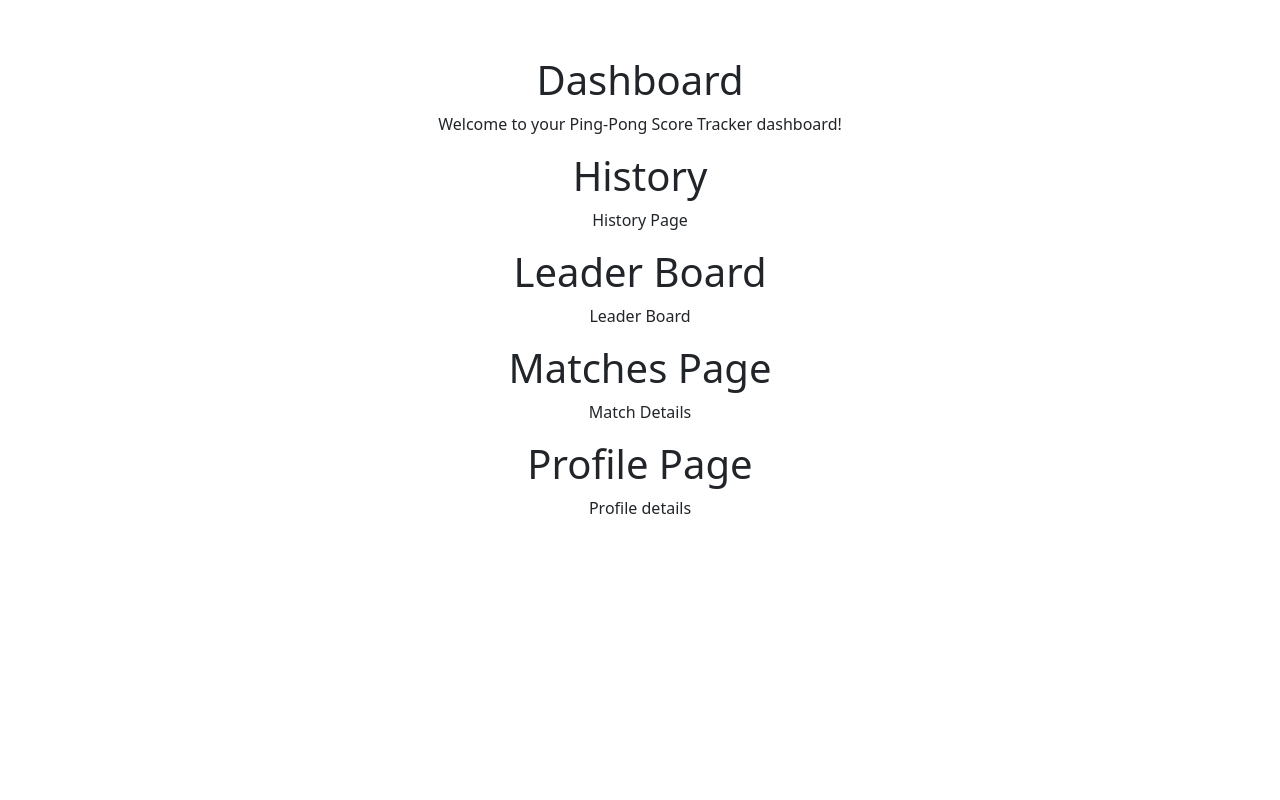
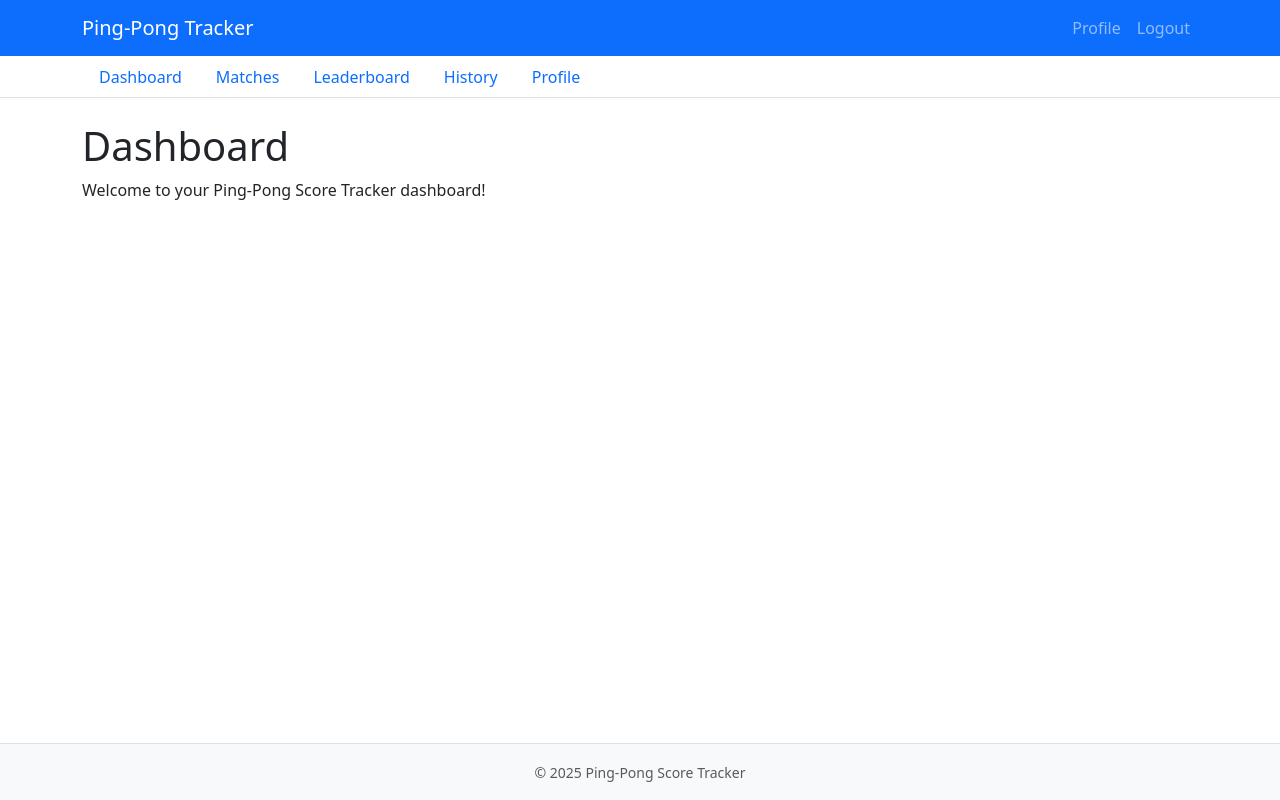
Before and after one commit to victorJatencio/ping-pong-tracker, a React (Vite) app in the folder ping-pong-tracker-frontend/: page /dashboard in a window 1280 px wide. Built offline with nearby package versions, Linux system fonts and the light colour scheme.

Commit message:
Created Navigation routes

```diff
--- a/ping-pong-tracker-frontend/src/App.jsx
+++ b/ping-pong-tracker-frontend/src/App.jsx
@@ -1,31 +1,49 @@
 import reactLogo from './assets/react.svg'
 import viteLogo from '/vite.svg'
-import { Container, Row, Col, Button } from 'react-bootstrap'
-import './App.css'
+import { BrowserRouter, Routes, Route, Navigate } from 'react-router-dom';
+import AuthLayout from './layout/AuthLayout';
+import MainLayout from './layout/MainLayout';
 
+// import './App.css'
 
-import DashboardPage from './pages/Dashboard'
-import HistoryPage from './pages/History'
-import LeaderBoard from './pages/Leaderboard'
-import MatchDetail from './pages/MatchDetail'
-import Profile from './pages/Profile'
+// Auth pages
+import LoginPage from './pages/Login';
+import RegisterPage from './pages/Register';
+
+// Main app pages
+import DashboardPage from './pages/Dashboard';
+import MatchesPage from './pages/Matches';
+import Leaderboard from './pages/Leaderboard';
+import HistoryPage from './pages/History';
+import Profile from './pages/Profile';
 
 
 function App() {
 
   return (
-    <Container>
-      <Row className='my-4'>
-        <Col>
-          <DashboardPage></DashboardPage>
-          <HistoryPage></HistoryPage>
-          <LeaderBoard></LeaderBoard>
-          <MatchDetail></MatchDetail>
-          <Profile></Profile>
-        </Col>
-      </Row>
-    </Container>
+    <BrowserRouter>
+      <Routes>
+        {/* Auth routes */}
+        <Route element={<AuthLayout />}>
+          <Route path="/login" element={<LoginPage />} />
+          <Route path="/register" element={<RegisterPage />} />
+        </Route>
+
+        {/* Main app routes */}
+        <Route element={<MainLayout />}>
+          <Route path="/dashboard" element={<DashboardPage />} />
+          <Route path="/matches" element={<MatchesPage />} />
+          <Route path="/leaderboard" element={<Leaderboard />} />
+          <Route path="/history" element={<HistoryPage />} />
+          <Route path="/profile" element={<Profile />} />
+          <Route path="/" element={<Navigate to="/dashboard" replace />} />
+        </Route>
+
+        {/* Catch-all route for 404 */}
+        <Route path="*" element={<Navigate to="/" replace />} />
+      </Routes>
+    </BrowserRouter>
   )
 }
 
-export default App
+export default App;
--- /dev/null
+++ b/ping-pong-tracker-frontend/src/components/common/Navbar/index.jsx
@@ -0,0 +1,46 @@
+import React from "react";
+import { Navbar, Container, Nav, Button } from 'react-bootstrap';
+import { Link, useLocation } from 'react-router-dom';
+
+const Navigation = () => {
+    const location = useLocation();
+    const isAuthPage = ['/login', '/register'].includes(location.pathname);
+
+    return (
+        <Navbar bg="primary" variant="dark" expand="lg">
+            <Container>
+                <Navbar.Brand as={Link} to="/dashboard">Ping-Pong Tracker</Navbar.Brand>
+                <Navbar.Toggle aria-controls="basic-navbar-nav" />
+                <Navbar.Collapse id="basic-navbar-nav" className="justify-content-end">
+                    {isAuthPage ? (
+                        // Show these links on auth pages
+                        <Nav>
+                            <Nav.Item>
+                                <Nav.Link as={Link} to="/login" active={location.pathname === '/login'}>
+                                    Login
+                                </Nav.Link>
+                            </Nav.Item>
+                            <Nav.Item>
+                                <Nav.Link as={Link} to="/register" active={location.pathname === '/register'}>
+                                    Register
+                                </Nav.Link>
+                            </Nav.Item>
+                        </Nav>
+                    ) : (
+                        // Show these links on main app pages
+                        <Nav>
+                            <Nav.Item>
+                                <Nav.Link as={Link} to="/profile"> Profile </Nav.Link>
+                            </Nav.Item>
+                            <Nav.Item>
+                                <Nav.Link as={Link} to="/login">Logout</Nav.Link>
+                            </Nav.Item>
+                        </Nav>
+                    )}
+                </Navbar.Collapse>
+            </Container>
+        </Navbar>
+    )
+}
+
+export default Navigation;
--- /dev/null
+++ b/ping-pong-tracker-frontend/src/components/common/TabNavigation/index.jsx
@@ -0,0 +1,38 @@
+import React from "react";
+import { Nav, Container } from 'react-bootstrap';
+import { NavLink, useLocation } from "react-router-dom";
+
+const TabNavigation = () => {
+    const location = useLocation();
+
+    // Define tabs with their routes and labels
+    const tabs = [
+        { path: '/dasboard', label: 'Dashboard'},
+        { path: '/matches', label: 'Matches'},
+        { path: '/leaderboard', label: 'Leaderboard'},
+        { path: '/history', label: 'History'},
+        { path: '/profile', label: 'Profile'},
+    ];
+
+    return (
+        <Container fluid className="border-bottom bg-white">
+            <Container>
+                <Nav className="nav-tabs border-bottom-0">
+                    {tabs.map((tab) => (
+                      <Nav.Item key={tab.path}>
+                         <Nav.Link
+                             as={NavLink}
+                             to={tab.path}
+                             end
+                             >
+                             {tab.label}
+                         </Nav.Link>
+                      </Nav.Item>
+                    ))}
+                </Nav>
+            </Container>
+        </Container>
+    );
+};
+
+export default TabNavigation;
--- a/ping-pong-tracker-frontend/src/config/routes.jsx
+++ b/ping-pong-tracker-frontend/src/config/routes.jsx
@@ -0,0 +1,3 @@
+import { createBrowserRoute } from 'react-router-dom';
+
+// Layouts
--- /dev/null
+++ b/ping-pong-tracker-frontend/src/layout/AuthLayout/index.jsx
@@ -0,0 +1,17 @@
+import React from 'react';
+import { Outlet } from 'react-router-dom';
+import { Container, Row, Col } from 'react-bootstrap';
+
+const AuthLayout = () => {
+    return (
+        <Container fluid className='vh-100 bg-light'>
+            <Row className='justify-content-center align-items-center h-100'>
+                <Col xs={12} sm={10} md={8} lg={6} xl={5}>
+                    <Outlet />
+                </Col>
+            </Row>
+        </Container>
+    )
+}
+
+export default AuthLayout;
--- /dev/null
+++ b/ping-pong-tracker-frontend/src/layout/MainLayout/index.jsx
@@ -0,0 +1,24 @@
+import React from 'react';
+import { Outlet } from 'react-router-dom';
+import { Container } from 'react-bootstrap';
+import Navigation from '../../components/common/Navbar';
+import TabNavigation from '../../components/common/TabNavigation';
+
+const MainLayout = () => {
+    return (
+        <div className="d-flex flex-column min-vh-100">
+            <Navigation />
+            <TabNavigation />
+            <Container className="flex-grow-1 py-4">
+                <Outlet />
+            </Container>
+            <footer className="bg-light py-3 border-top">
+                <Container className="text-center text-muted">
+                    <small>© {new Date().getFullYear()} Ping-Pong Score Tracker</small>
+                </Container>
+            </footer>
+        </div>
+    );
+};
+
+export default MainLayout;
--- /dev/null
+++ b/ping-pong-tracker-frontend/src/pages/Login/index.jsx
@@ -0,0 +1,12 @@
+import React from "react";
+
+const LoginPage = () => {
+    return (
+        <div>
+            <h5>Login Form Will Go Here</h5>
+            <p>This is a placeholder for the login page.</p>
+        </div>
+    )
+}
+
+export default LoginPage;
--- /dev/null
+++ b/ping-pong-tracker-frontend/src/pages/Matches/index.jsx
@@ -0,0 +1,12 @@
+import React from 'react';
+
+const MatchesPage = () => {
+  return (
+    <div>
+      <h1>Matches</h1>
+      <p>Your matches will appear here.</p>
+    </div>
+  );
+};
+
+export default MatchesPage;
--- /dev/null
+++ b/ping-pong-tracker-frontend/src/pages/Register/index.jsx
@@ -0,0 +1,12 @@
+import React from "react";
+
+const RegisterPage = () => {
+    return (
+        <div>
+            <h5>Registration Form Will Go Here</h5>
+            <p>This is a placeholder for the registration page.</p>
+        </div>
+    )
+}
+
+export default RegisterPage;
```
Also changed, not shown: ping-pong-tracker-frontend/src/components/common/Navbar/navbar.js (deleted), ping-pong-tracker-frontend/src/pages/Login/login.js (deleted), ping-pong-tracker-frontend/src/pages/Register/register.js (deleted).
